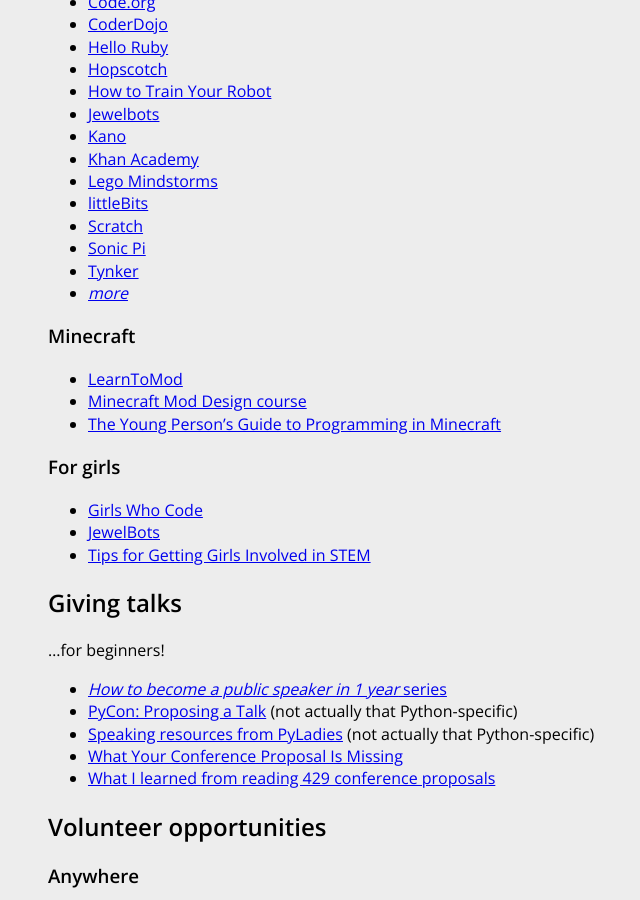
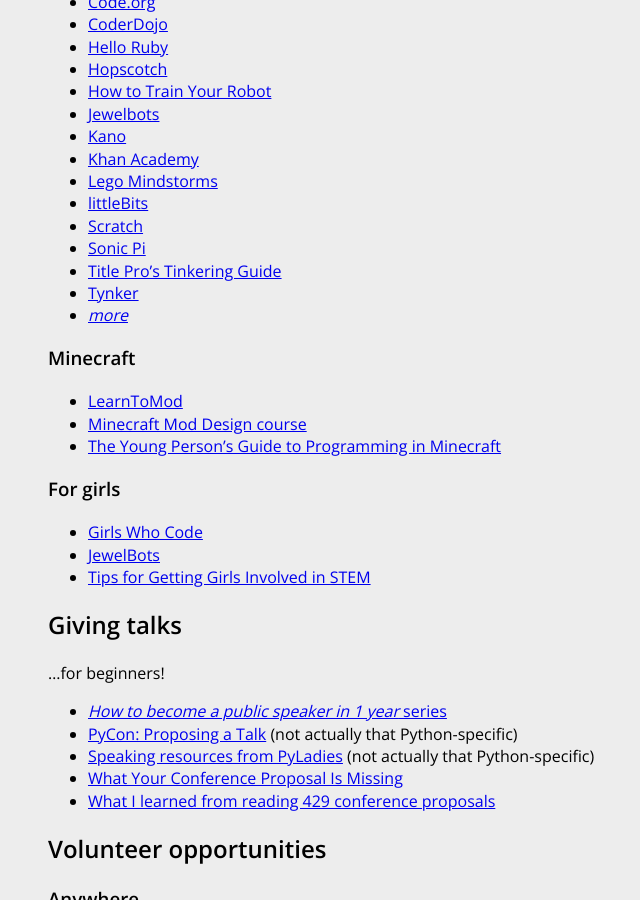
Before and after one commit to HackerHours/hackerhours.org, a Jekyll site: the page built from resources.md, in a window 1280 px wide and 900 px high, scrolled down 3816 px. Shown: the whole window, without its empty margins (272-912 px from the left). Built offline with Jekyll 4.4.1, drawn with Linux system fonts in a browser that asks for light colours; comment, search, counter and statistics services are not loaded.

Commit message:
link to Title Pro's Tinkering Guide

```diff
--- a/resources.md
+++ b/resources.md
@@ -161,6 +161,7 @@
 * [littleBits](http://littlebits.cc/)
 * [Scratch](https://scratch.mit.edu/)
 * [Sonic Pi](http://sonic-pi.net/)
+* [Title Pro's Tinkering Guide](https://www.titlemax.com/articles/title-pros-tinkering-guide/)
 * [Tynker](https://www.tynker.com/)
 * [_more_](https://www.edsurge.com/research/guides/teaching-kids-to-code)
 
```
